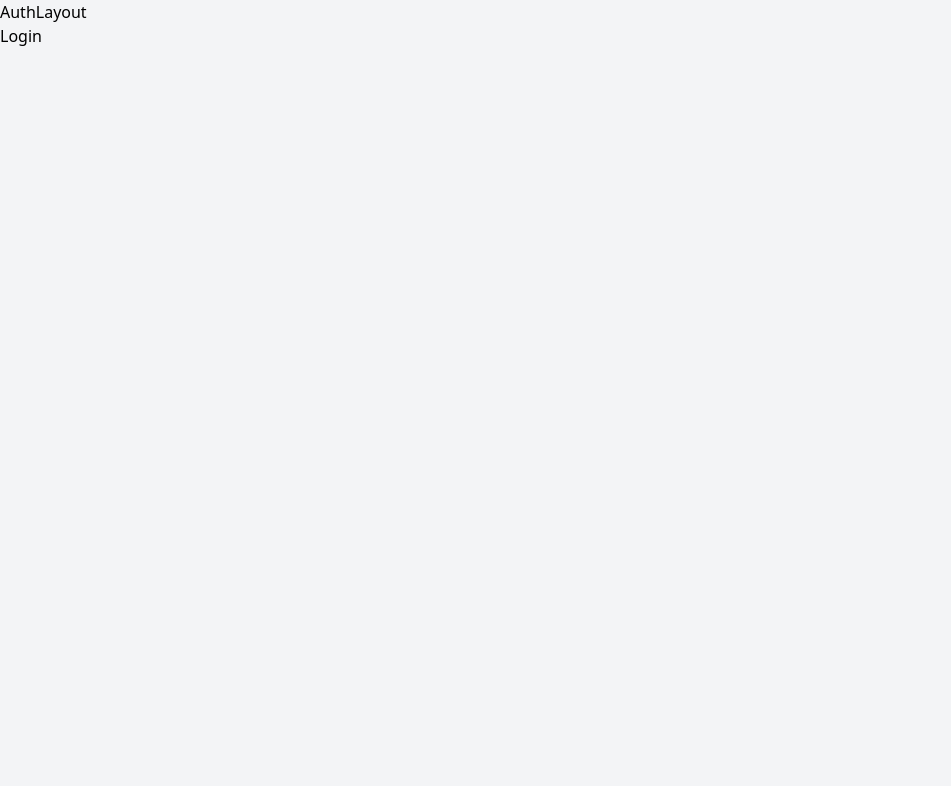
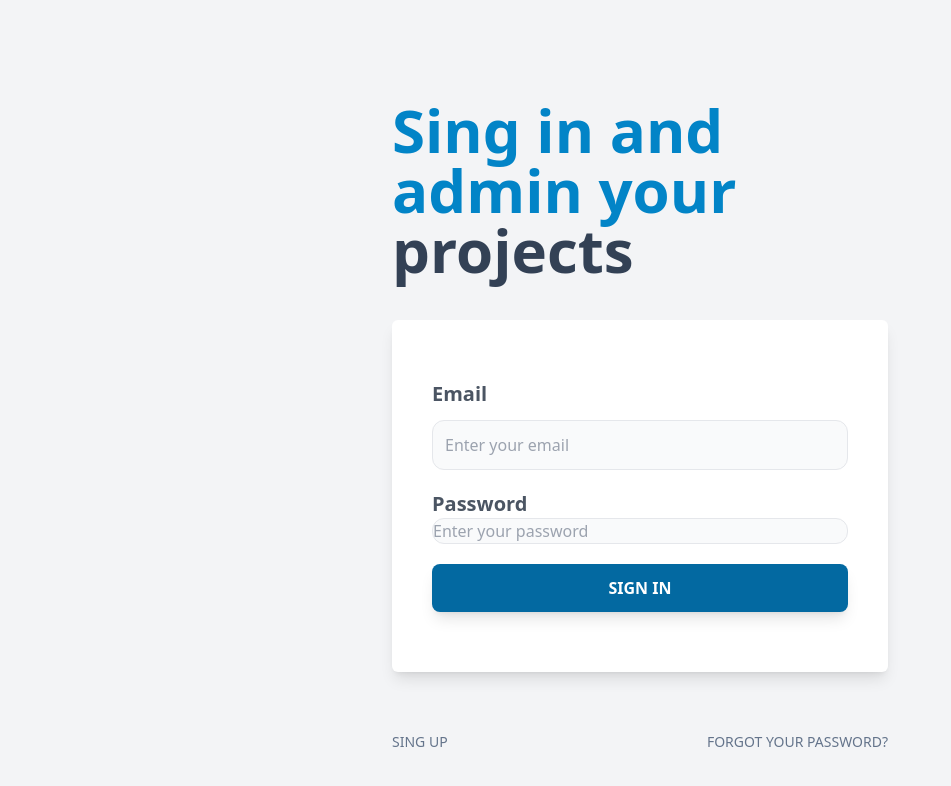
Before and after one commit to lucasbusso/upTask_MERN, a React (Vite) app in the folder frontend/: page / in a window 1280 px wide. Shown: the top 786 px of the page, without its empty margins (0-951 px from the left). Built offline with nearby package versions, Linux system fonts and the light colour scheme.

Commit message:
Login form UI

```diff
--- a/frontend/src/layouts/AuthLayout.jsx
+++ b/frontend/src/layouts/AuthLayout.jsx
@@ -3,8 +3,11 @@ import { Outlet } from 'react-router-dom';
 const AuthLayout = () => {
   return (
     <>
-        <div>AuthLayout</div>
-        <Outlet />
+        <main className='container mx-auto mt-5 md:mt-20 p-5 md:flex md:justify-center'>
+            <div className='md:w-2/3 lg:w-2/5'>
+                <Outlet />
+            </div>
+        </main>
     </>
   )
 }
--- a/frontend/src/pages/Login.jsx
+++ b/frontend/src/pages/Login.jsx
@@ -1,7 +1,64 @@
+import { Link } from "react-router-dom";
+
 const Login = () => {
   return (
-    <div>Login</div>
-  )
+    <>
+      <h1 className="text-sky-600 font-black text-6xl">
+        Sing in and admin your <span className="text-slate-700"> projects</span>
+      </h1>
+      <form className="my-10 bg-white rounded-md shadow-lg p-10">
+        <div className="my-5">
+          <label
+            className="text-gray-600 block text-xl font-semibold"
+            htmlFor="email"
+          >
+            Email
+          </label>
+          <input
+            type="email"
+            id="email"
+            placeholder="Enter your email"
+            className="w-full mt-3 p-3 border rounded-xl bg-gray-50"
+          />
+        </div>
+        <div className="my-5">
+          <label
+            className="text-gray-600 block text-xl font-semibold"
+            htmlFor="password"
+          >
+            Password
+          </label>
+          <input
+            type="password"
+            id="password"
+            placeholder="Enter your password"
+            className="w-full mt-3p-3 border rounded-xl bg-gray-50"
+          />
+        </div>
+
+        <input
+          type="submit"
+          value="SIGN IN"
+          className="bg-sky-700 w-full  mb-5 py-3 text-white font-bold rounded-lg hover:cursor-pointer hover:bg-sky-800 hover:shadow transition-all shadow-lg"
+        />
+      </form>
+
+      <nav className="lg:flex lg:justify-between">
+        <Link
+          to="/signup"
+          className="block my-5 text-center text-slate-500 text-sm uppercase"
+        >
+          Sing up
+        </Link>
+        <Link
+          to="/forgot-password"
+          className="block my-5 text-center text-slate-500 text-sm uppercase"
+        >
+          Forgot your password?
+        </Link>
+      </nav>
+    </>
+  );
 }
 
 export default Login
```
